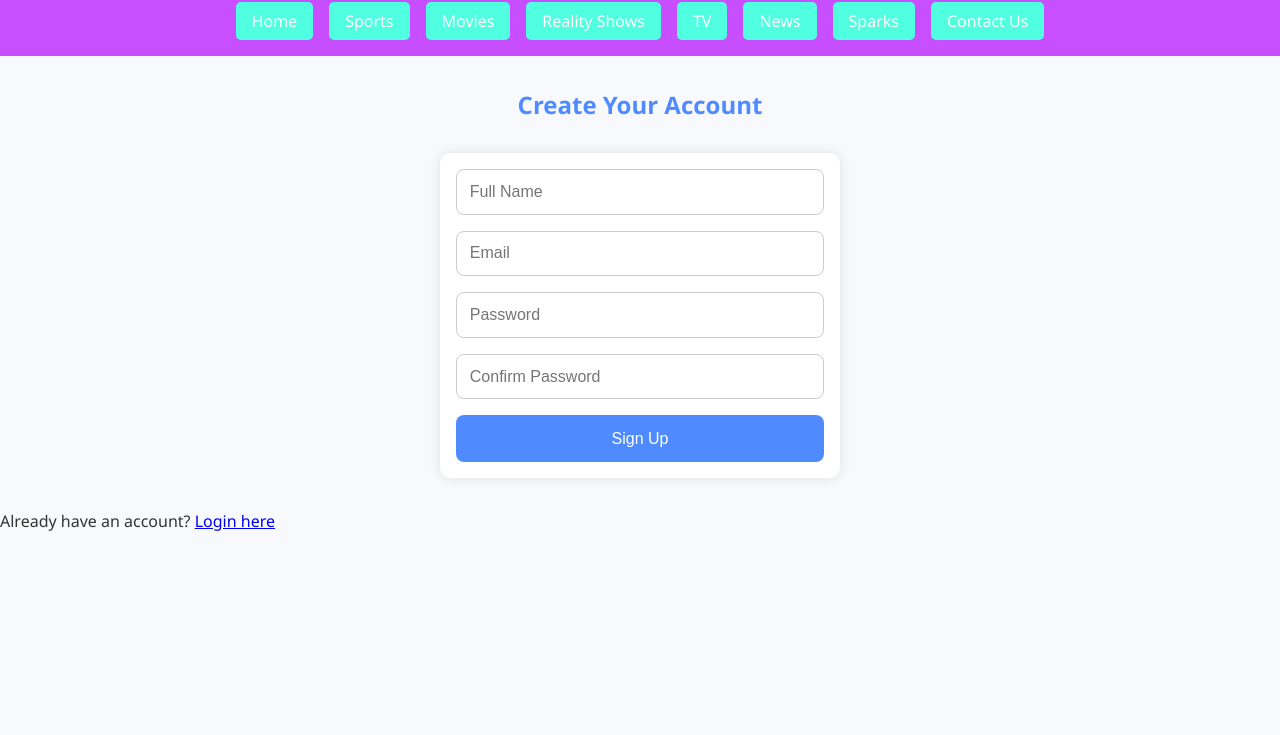
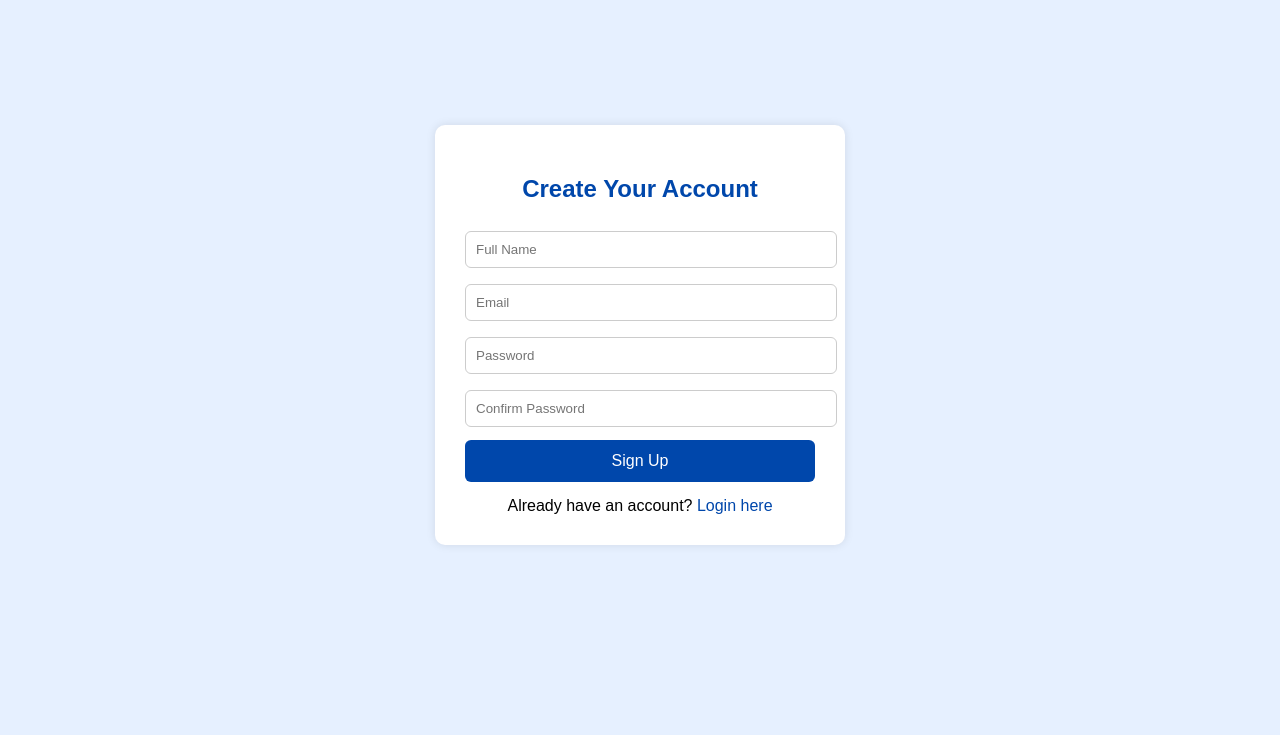
Before and after one commit to harshithreddy1/Hotstar-Frontend, a plain HTML site: page signup.html in a window 1280 px wide. Shown: the part 65-800 px from the top of the page. Drawn offline with Linux system fonts and the light colour scheme.

Commit message:
Update signup.html

```diff
--- a/signup.html
+++ b/signup.html
@@ -2,61 +2,134 @@
 <html lang="en">
 <head>
   <meta charset="UTF-8" />
-  <title>Sign Up - Hotstar Clone</title>
-  <link rel="stylesheet" href="css/style.css">
+  <meta name="viewport" content="width=device-width, initial-scale=1.0"/>
+  <title>Signup - Zepto Clone</title>
+  <style>
+    body {
+      font-family: Arial, sans-serif;
+      background-color: #e6f0ff;
+      display: flex;
+      justify-content: center;
+      align-items: center;
+      height: 100vh;
+      margin: 0;
+    }
+    .signup-container {
+      background-color: white;
+      padding: 30px;
+      border-radius: 10px;
+      box-shadow: 0px 0px 10px rgba(0,0,0,0.1);
+      width: 350px;
+    }
+    h2 {
+      text-align: center;
+      color: #0047ab;
+    }
+    input {
+      width: 100%;
+      padding: 10px;
+      margin: 8px 0;
+      border: 1px solid #ccc;
+      border-radius: 6px;
+    }
+    button {
+      width: 100%;
+      background-color: #0047ab;
+      color: white;
+      padding: 12px;
+      border: none;
+      border-radius: 6px;
+      font-size: 16px;
+      cursor: pointer;
+    }
+    button:hover {
+      background-color: #003080;
+    }
+    .error {
+      color: red;
+      font-size: 14px;
+      margin-top: 5px;
+    }
+    .login-link {
+      text-align: center;
+      margin-top: 15px;
+    }
+    .login-link a {
+      color: #0047ab;
+      text-decoration: none;
+    }
+  </style>
 </head>
 <body>
-
-  <header class="main-header">
-    <h1>Hotstar Clone</h1>
-    <nav class="navbar">
-      <a href="index.html">Home</a>
-      <a href="sports.html">Sports</a>
-      <a href="movies.html">Movies</a>
-      <a href="shows.html">Reality Shows</a>
-      <a href="tv.html">TV</a>
-      <a href="news.html">News</a>
-      <a href="sparks.html">Sparks</a>
-      <a href="contact.html">Contact Us</a>
-    </nav>
-  </header>
-
-  <main class="signup-section">
+  <div class="signup-container">
     <h2>Create Your Account</h2>
-
-    <!-- ✅ Updated action to your EC2 backend signup endpoint -->
-    <form class="signup-form" action="http://3.212.145.235:3000/signup" method="POST" onsubmit="return validateSignupForm()">
-      <input type="text" name="fullname" id="fullname" placeholder="Full Name" required />
-      <input type="email" name="email" id="email" placeholder="Email" required />
-      <input type="password" name="password" id="password" placeholder="Password" required />
-      <input type="password" name="confirmPassword" id="confirmPassword" placeholder="Confirm Password" required />
+    <form id="signupForm">
+      <input type="text" id="fullname" name="fullname" placeholder="Full Name" required />
+      <input type="email" id="email" name="email" placeholder="Email" required />
+      <input type="password" id="password" name="password" placeholder="Password" required />
+      <input type="password" id="confirmPassword" name="confirmPassword" placeholder="Confirm Password" required />
+      <div class="error" id="error"></div>
       <button type="submit">Sign Up</button>
     </form>
-
-    <p>Already have an account? <a href="login.html">Login here</a></p>
-  </main>
+    <div class="login-link">
+      Already have an account? <a href="login.html">Login here</a>
+    </div>
+  </div>
 
   <script>
-    function validateSignupForm() {
-      const name = document.getElementById("fullname").value.trim();
+    const form = document.getElementById("signupForm");
+    const errorDiv = document.getElementById("error");
+
+    form.addEventListener("submit", async function (e) {
+      e.preventDefault();
+
+      const fullname = document.getElementById("fullname").value.trim();
       const email = document.getElementById("email").value.trim();
-      const password = document.getElementById("password").value.trim();
-      const confirmPassword = document.getElementById("confirmPassword").value.trim();
+      const password = document.getElementById("password").value;
+      const confirmPassword = document.getElementById("confirmPassword").value;
 
-      if (!name || !email || !password || !confirmPassword) {
-        alert("Please fill in all fields.");
-        return false;
+      errorDiv.textContent = "";
+
+      // ✅ Validation checks
+      if (fullname.length < 3) {
+        errorDiv.textContent = "Full name must be at least 3 characters.";
+        return;
+      }
+      if (password.length < 6) {
+        errorDiv.textContent = "Password must be at least 6 characters.";
+        return;
+      }
+      if (password !== confirmPassword) {
+        errorDiv.textContent = "Passwords do not match.";
+        return;
       }
 
-      if (password !== confirmPassword) {
-        alert("Passwords do not match.");
-        return false;
+      // ✅ Send data using fetch API
+      try {
+        const response = await fetch("/signup", {
+          method: "POST",
+          headers: { "Content-Type": "application/json" },
+          body: JSON.stringify({
+            fullname,
+            email,
+            password,
+            confirmPassword
+          }),
+        });
+
+        const data = await response.json();
+
+        if (response.ok) {
+          alert("Signup successful! Please login.");
+          window.location.href = "login.html";
+        } else {
+          errorDiv.textContent = data.error || "Signup failed. Try again.";
+        }
+      } catch (err) {
+        console.error(err);
+        errorDiv.textContent = "Something went wrong. Please try again.";
       }
-
-      alert("Signup request sent!");
-      return true; // allow form submission
-    }
+    });
   </script>
-
 </body>
 </html>
```
